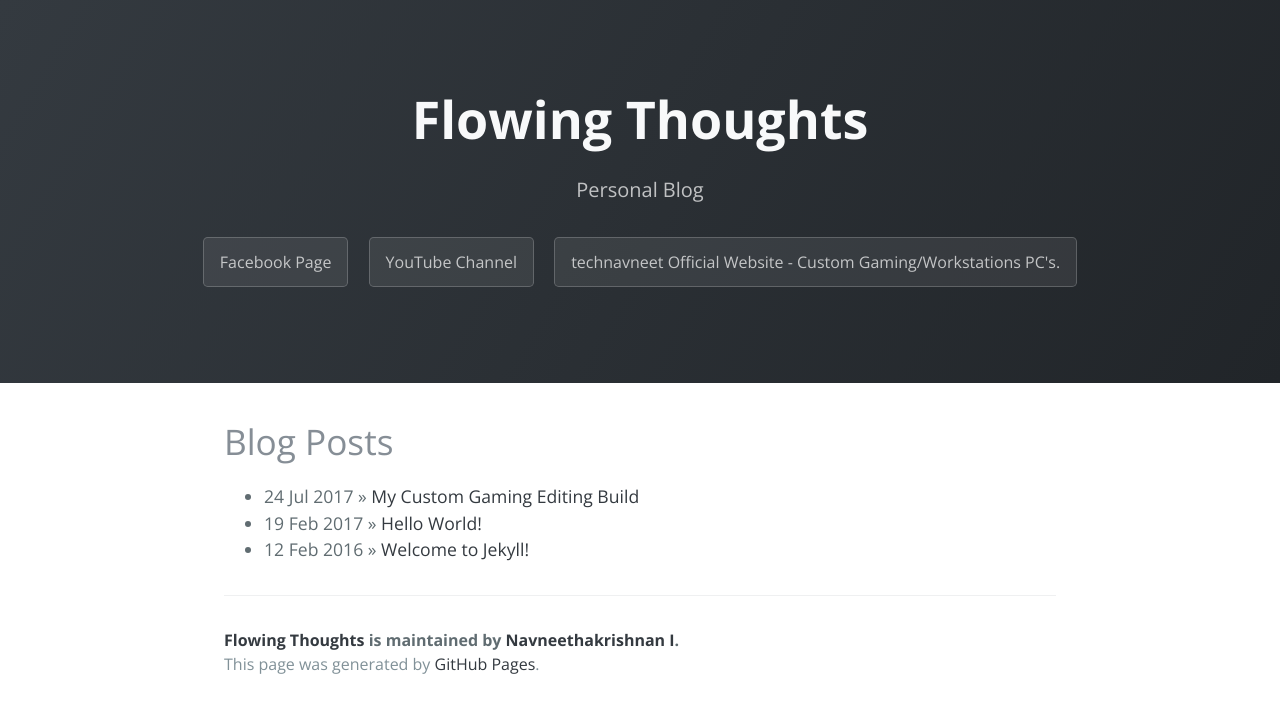
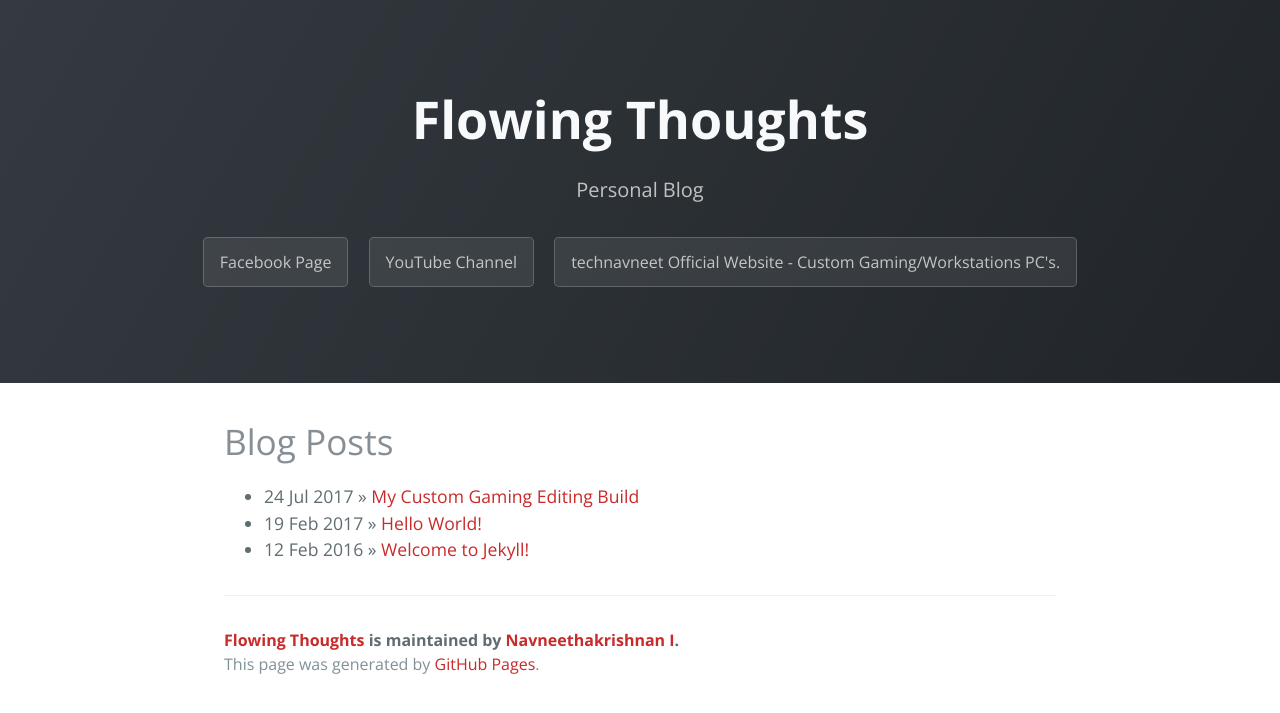
Before and after one commit to Navneet-Suresh/Navneet-Suresh.github.io, a Jekyll site: the page built from index.html, in a window 1280 px wide. Shown: the top 713 px of the page. Built offline with Jekyll 4.4.1, drawn with Linux system fonts in a browser that asks for light colours; the list of posts is cut into pages by our own code.

Commit message:
Update link color to RED xP
Update link color to red xP

```diff
--- a/css/ns.css
+++ b/css/ns.css
@@ -128,7 +128,7 @@
 
 body { padding: 0; margin: 0; font-family: "Open Sans", "Helvetica Neue", Helvetica, Arial, sans-serif; font-size: 16px; line-height: 1.5; color: #606c71; }
 
-a { color: #343a40; text-decoration: none; }
+a { color: #c92a2a; text-decoration: none; }
 a:hover { text-decoration: underline; }
 
 .btn { display: inline-block; margin-bottom: 1rem; color: rgba(255, 255, 255, 0.7); background-color: rgba(255, 255, 255, 0.08); border-color: rgba(255, 255, 255, 0.2); border-style: solid; border-width: 1px; border-radius: 0.3rem; transition: color 0.2s, background-color 0.2s, border-color 0.2s; }
```
